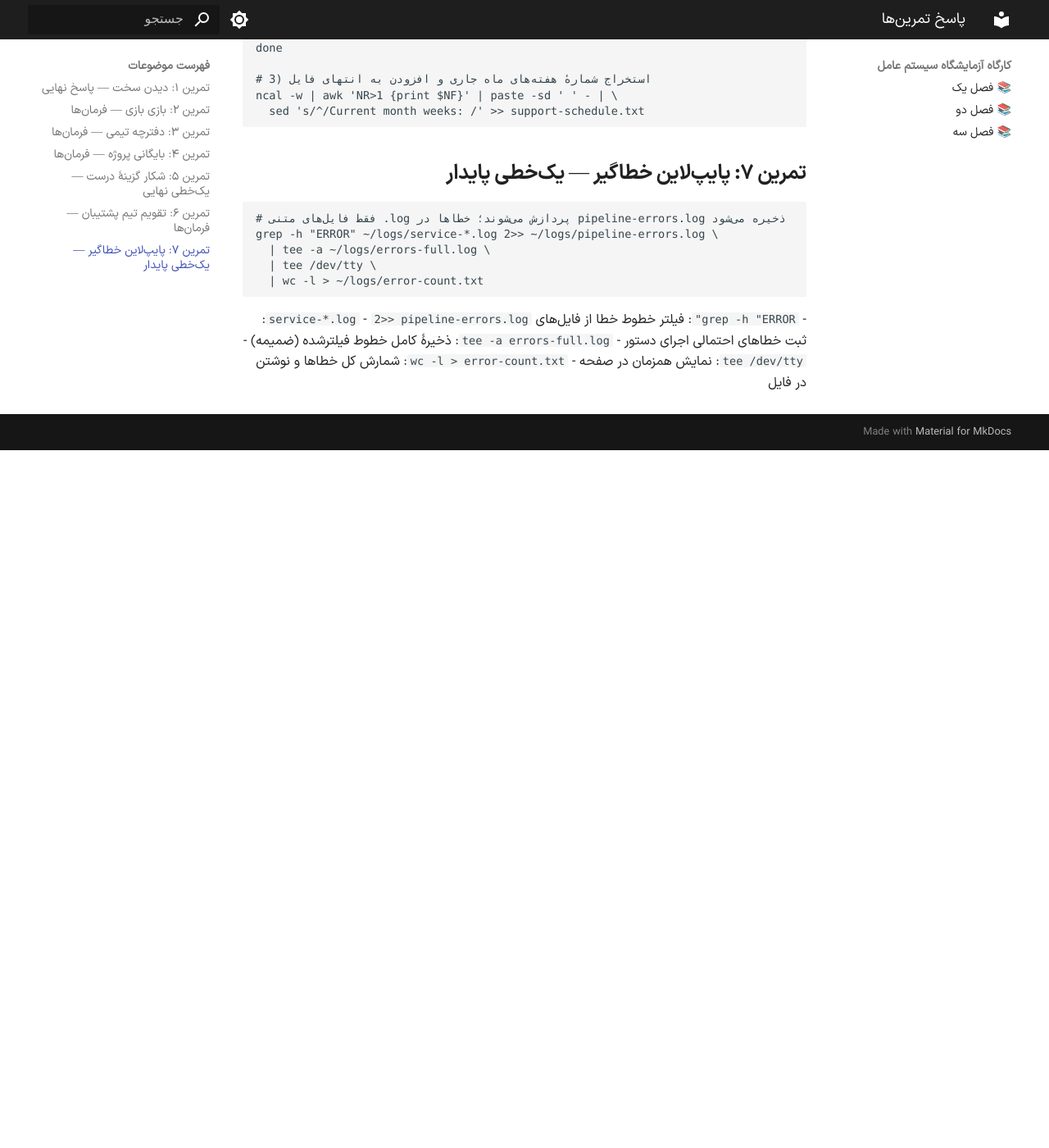
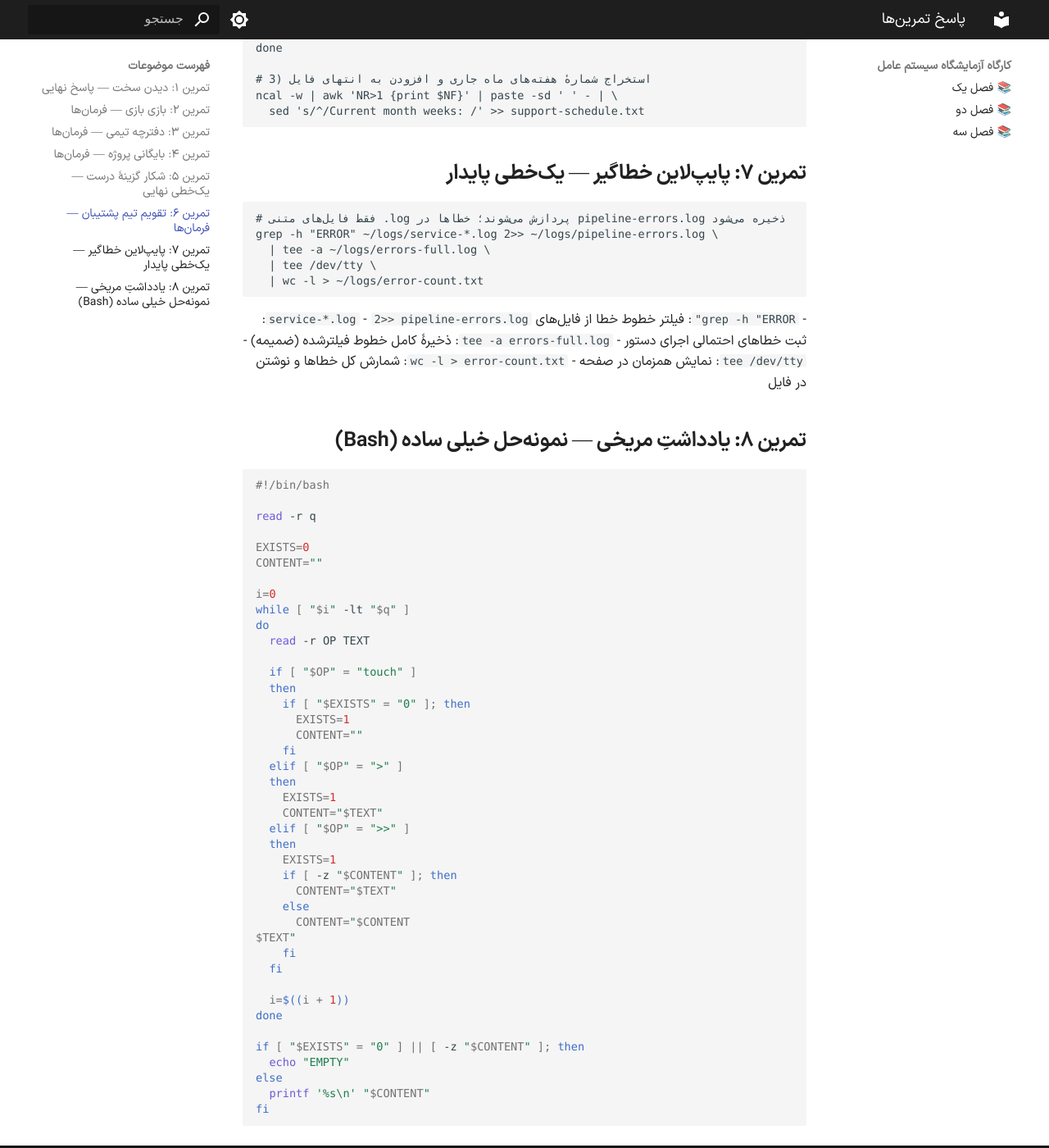
Before and after one commit to nearology/khorasan-os-linux-document, an MkDocs documentation site: the page built from docs/answers.md, in a window 1280 px wide and 1400 px high, scrolled down 1770 px. Shown: the whole window at 82% size. Built offline with MkDocs 1.6.1 and Material for MkDocs 9.7.7, drawn with Linux system fonts in a browser that asks for light colours; some web fonts are replaced; before the commit the page ends 2319 px from its top, so only the background shows below that.

````diff
--- a/docs/answers.md
+++ b/docs/answers.md
@@ -98,3 +98,49 @@ grep -h "ERROR" ~/logs/service-*.log 2>> ~/logs/pipeline-errors.log \
 - `tee -a errors-full.log`: ذخیرهٔ کامل خطوط فیلترشده (ضمیمه)
 - `tee /dev/tty`: نمایش همزمان در صفحه
 - `wc -l > error-count.txt`: شمارش کل خطاها و نوشتن در فایل
+
+## تمرین ۸: یادداشتِ مریخی — نمونه‌حل خیلی ساده (Bash)
+
+```bash
+#!/bin/bash
+
+read -r q
+
+EXISTS=0
+CONTENT=""
+
+i=0
+while [ "$i" -lt "$q" ]
+do
+  read -r OP TEXT
+
+  if [ "$OP" = "touch" ]
+  then
+    if [ "$EXISTS" = "0" ]; then
+      EXISTS=1
+      CONTENT=""
+    fi
+  elif [ "$OP" = ">" ]
+  then
+    EXISTS=1
+    CONTENT="$TEXT"
+  elif [ "$OP" = ">>" ]
+  then
+    EXISTS=1
+    if [ -z "$CONTENT" ]; then
+      CONTENT="$TEXT"
+    else
+      CONTENT="$CONTENT
+$TEXT"
+    fi
+  fi
+
+  i=$((i + 1))
+done
+
+if [ "$EXISTS" = "0" ] || [ -z "$CONTENT" ]; then
+  echo "EMPTY"
+else
+  printf '%s\n' "$CONTENT"
+fi
+```
````
Also changed, not shown: docs/exercise8.md (+13 -7 lines).
